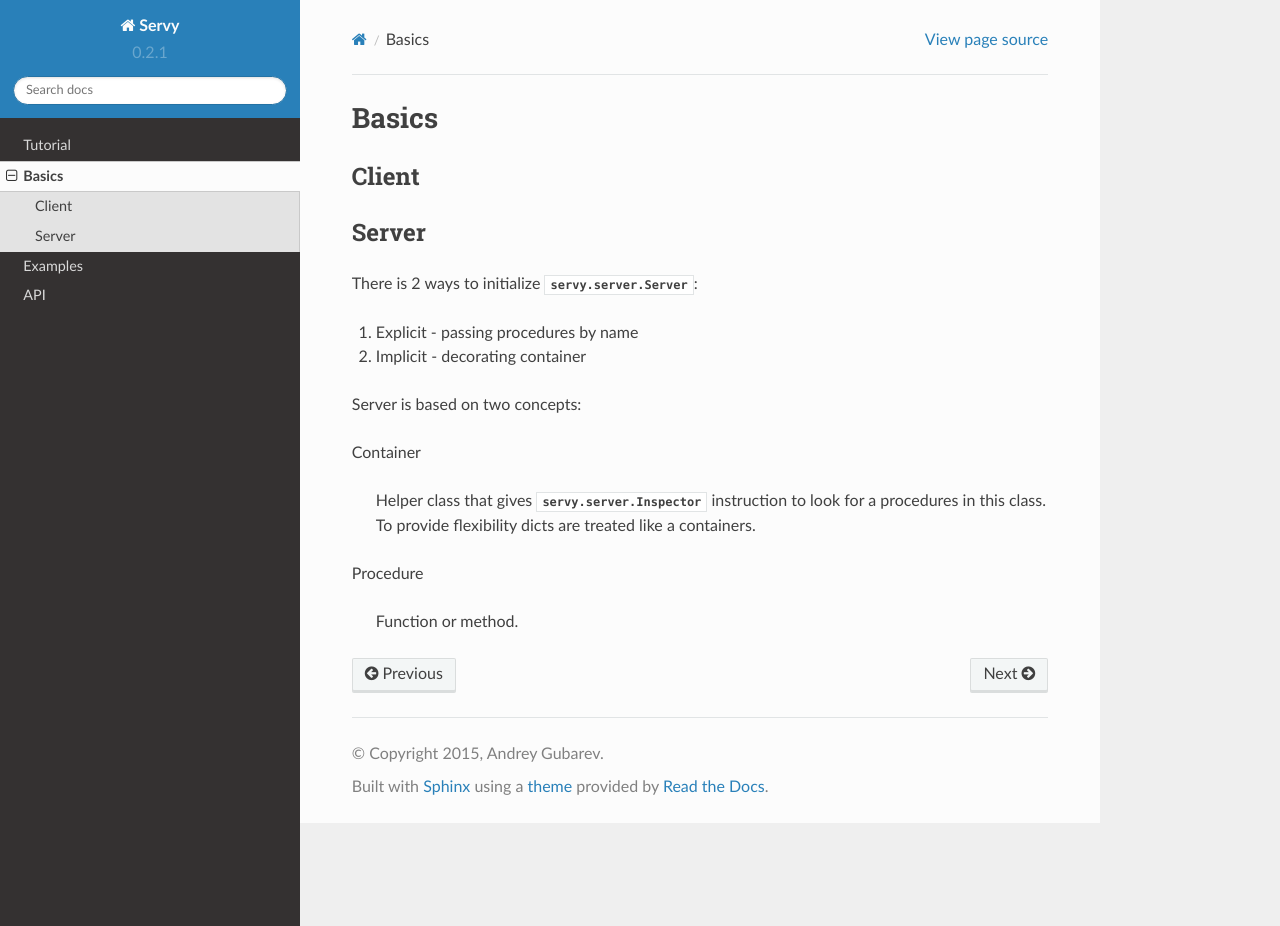
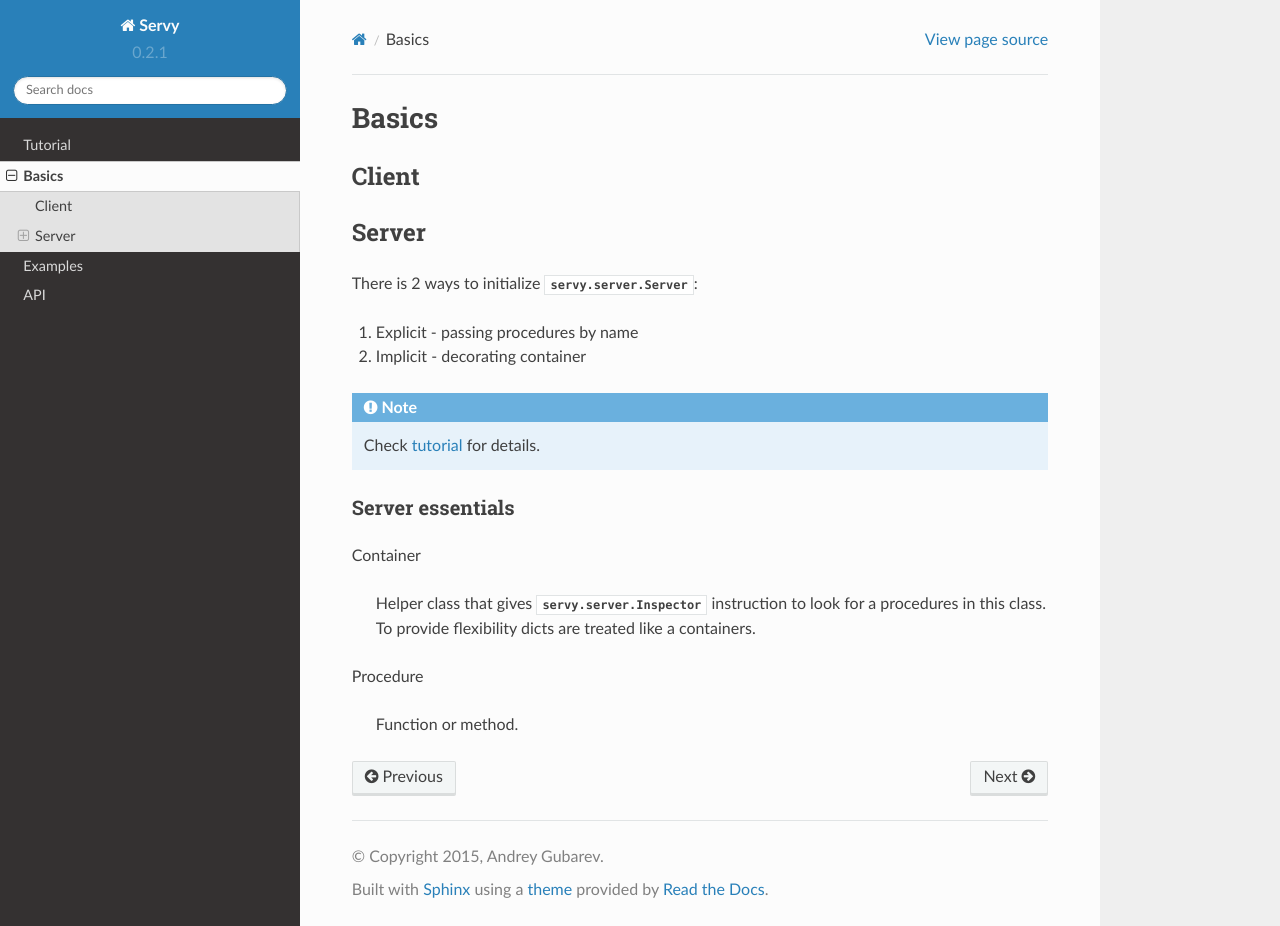
Before and after one commit to movermeyer/servy, a Sphinx documentation site: the page built from docs/modules/basics.rst, in a window 1280 px wide and 926 px high. Built offline with Sphinx 7.4.7 and the Read the Docs theme 2.0.0, drawn with Linux system fonts in a browser that asks for light colours.

Commit message:
add links

```diff
--- a/docs/modules/api.rst
+++ b/docs/modules/api.rst
@@ -1,3 +1,5 @@
+.. _api:
+
 API
 ===
 
--- a/docs/modules/basics.rst
+++ b/docs/modules/basics.rst
@@ -13,7 +15,12 @@ There is 2 ways to initialize :class:`servy.server.Server`:
 #. Explicit - passing procedures by name
 #. Implicit - decorating container
 
-Server is based on two concepts:
+.. note::
+
+   Check :ref:`tutorial <tutorial>` for details.
+
+Server essentials
+^^^^^^^^^^^^^^^^^
 
 Container
 
--- a/docs/modules/examples.rst
+++ b/docs/modules/examples.rst
@@ -1,2 +1,4 @@
+.. _examples:
+
 Examples
 ========
--- a/docs/modules/tutorial.rst
+++ b/docs/modules/tutorial.rst
@@ -1,3 +1,5 @@
+.. _tutorial:
+
 Tutorial
 ========
 
```
Also changed, not shown: other parts of docs/modules/basics.rst (+2 -0 lines).
